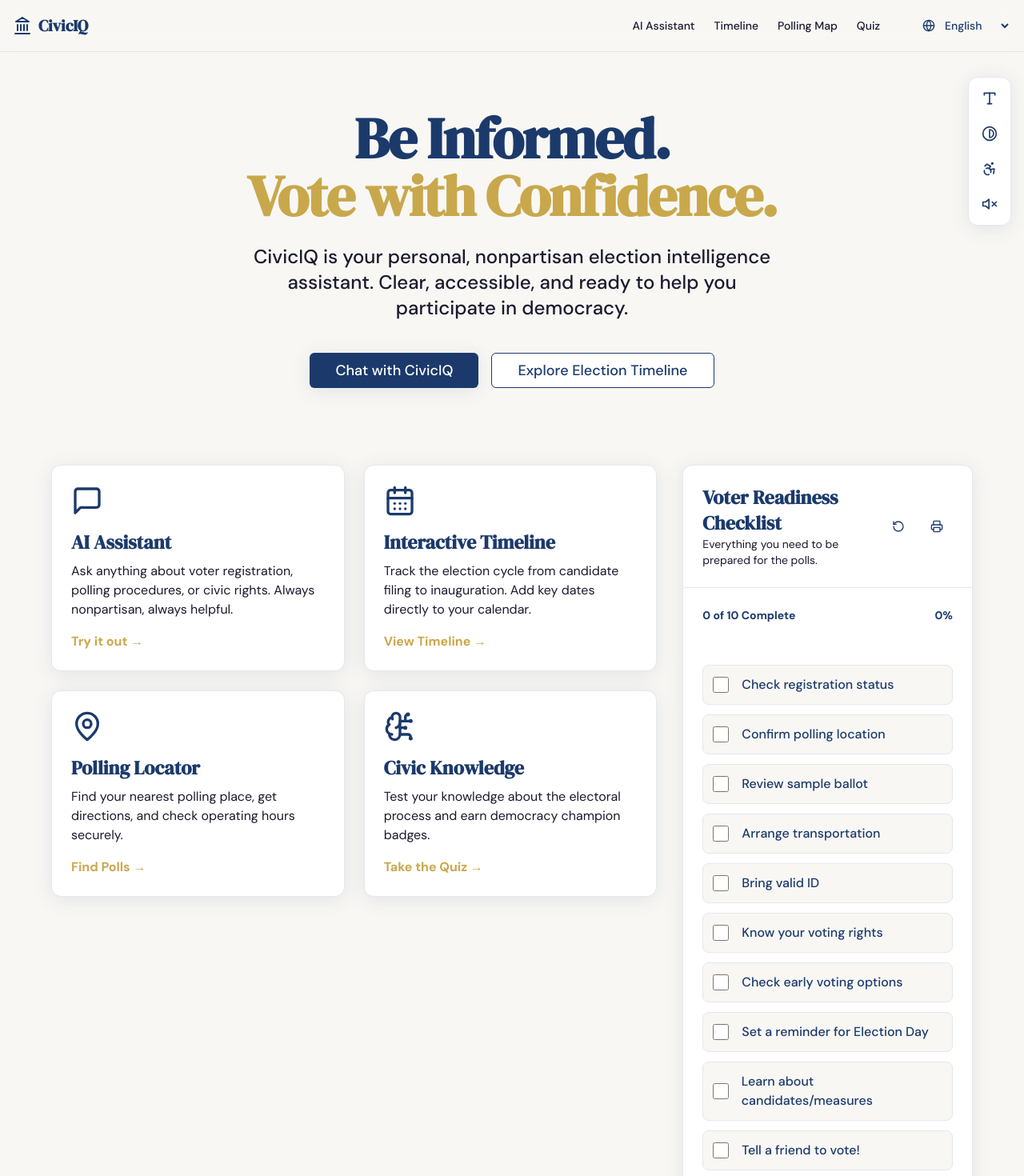
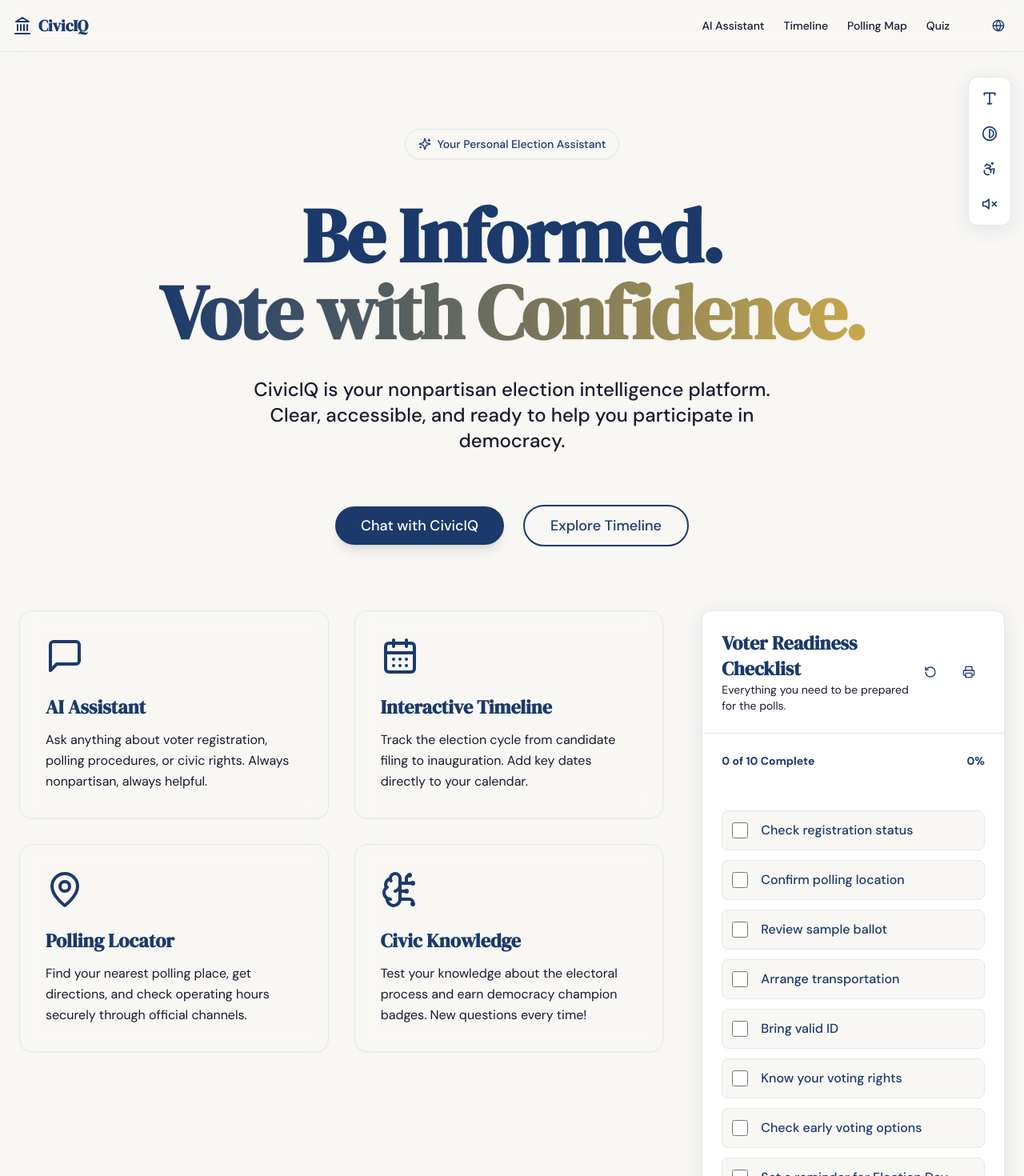
Before and after one commit to poorvishetty193/CivicIQ-Your-Election-Intelligence-Assistant, a Next.js app: page / in a window 1280 px wide. Shown: the top 1470 px of the page at 80% size. Built offline with nearby package versions, Linux system fonts and the light colour scheme.

Commit message:
Fix error

```diff
--- a/app/api/chat/route.ts
+++ b/app/api/chat/route.ts
@@ -30,7 +30,8 @@ export async function POST(req: Request) {
     return new StreamingTextResponse(stream)
   } catch (error: any) {
     console.error("Gemini Chat Error:", error)
-    return new Response(JSON.stringify({ error: error.message }), {
+
+    return new Response(JSON.stringify({ error: error.message || "An unknown error occurred with the Gemini API." }), {
       status: 500,
       headers: { "Content-Type": "application/json" },
     })
--- a/app/page.tsx
+++ b/app/page.tsx
@@ -1,80 +1,89 @@
 import Link from "next/link"
 import { Button } from "@/components/ui/button"
-import { MessageSquare, MapPin, CalendarDays, BrainCircuit } from "lucide-react"
+import { MessageSquare, MapPin, CalendarDays, BrainCircuit, Sparkles } from "lucide-react"
 import { VoterChecklist } from "@/components/VoterChecklist"
 
 export default function Home() {
   return (
-    <div className="flex-1 flex flex-col items-center p-6 text-center">
-      <div className="max-w-6xl w-full space-y-12 py-12">
+    <div className="flex-1 flex flex-col items-center pb-12 w-full relative">
+      {/* Background Gradients */}
+      <div className="absolute inset-0 bg-[radial-gradient(ellipse_at_top_right,_var(--tw-gradient-stops))] from-primary/10 via-bg to-bg -z-10 pointer-events-none" />
+      <div className="absolute inset-0 bg-[radial-gradient(ellipse_at_bottom_left,_var(--tw-gradient-stops))] from-accent/10 via-transparent to-transparent -z-10 pointer-events-none" />
+
+      <div className="max-w-7xl w-full px-6 space-y-20 py-16 md:py-24">
 
         {/* Hero Section */}
-        <section className="space-y-6 animate-in fade-in slide-in-from-bottom-4 duration-700">
-          <h1 className="text-5xl md:text-7xl font-bold tracking-tight">
-            Be Informed. <br/>
-            <span className="text-accent">Vote with Confidence.</span>
+        <section className="text-center space-y-8 animate-in fade-in slide-in-from-bottom-8 duration-1000 max-w-4xl mx-auto">
+          <div className="inline-flex items-center gap-2 px-4 py-2 rounded-full bg-primary/10 text-primary font-medium text-sm mb-4 border border-primary/20 shadow-sm">
+            <Sparkles className="h-4 w-4" />
+            <span>Your Personal Election Assistant</span>
+          </div>
+          <h1 className="text-6xl md:text-8xl font-bold tracking-tight text-primary leading-tight">
+            Be Informed.<br/>
+            <span className="text-transparent bg-clip-text bg-gradient-to-r from-primary to-accent drop-shadow-sm">
+              Vote with Confidence.
+            </span>
           </h1>
-          <p className="text-xl md:text-2xl text-primary/80 max-w-2xl mx-auto font-medium">
-            CivicIQ is your personal, nonpartisan election intelligence assistant.
+          <p className="text-xl md:text-2xl text-primary/80 max-w-2xl mx-auto font-medium leading-relaxed">
+            CivicIQ is your nonpartisan election intelligence platform.
             Clear, accessible, and ready to help you participate in democracy.
           </p>
-          <div className="flex flex-wrap items-center justify-center gap-4 pt-4">
-            <Button size="lg" asChild className="text-lg shadow-custom hover:-translate-y-1 transition-transform">
+          <div className="flex flex-wrap items-center justify-center gap-6 pt-8">
+            <Button size="lg" asChild className="text-lg px-8 py-6 rounded-full shadow-lg hover:shadow-xl hover:-translate-y-1 transition-all duration-300">
               <Link href="/chat">Chat with CivicIQ</Link>
             </Button>
-            <Button size="lg" variant="outline" asChild className="text-lg bg-surface hover:-translate-y-1 transition-transform">
-              <Link href="/timeline">Explore Election Timeline</Link>
+            <Button size="lg" variant="outline" asChild className="text-lg px-8 py-6 rounded-full bg-surface/50 backdrop-blur-sm border-2 hover:-translate-y-1 transition-all duration-300">
+              <Link href="/timeline">Explore Timeline</Link>
             </Button>
           </div>
         </section>
 
         {/* Feature Grid & Checklist */}
-        <div className="grid grid-cols-1 lg:grid-cols-3 gap-8 pt-12 text-left">
-          <div className="lg:col-span-2 space-y-8">
-            <div className="grid grid-cols-1 md:grid-cols-2 gap-6">
-              <div className="bg-surface p-6 rounded-custom shadow-custom border border-primary/5 hover:border-primary/20 transition-colors">
-                <MessageSquare className="h-10 w-10 text-primary mb-4" />
-                <h2 className="text-2xl font-bold mb-2">AI Assistant</h2>
-                <p className="text-primary/70 mb-4">
+        <div className="grid grid-cols-1 xl:grid-cols-3 gap-12 text-left items-start">
+          <div className="xl:col-span-2">
+            <div className="grid grid-cols-1 md:grid-cols-2 gap-8">
+              <Link href="/chat" className="group block bg-surface/80 backdrop-blur-md p-8 rounded-2xl shadow-sm border border-primary/10 hover:border-primary/30 hover:shadow-lg transition-all duration-300 relative overflow-hidden">
+                <div className="absolute top-0 right-0 w-32 h-32 bg-primary/5 rounded-bl-full -z-10 transition-transform group-hover:scale-110" />
+                <MessageSquare className="h-12 w-12 text-primary mb-6 group-hover:scale-110 transition-transform duration-300" />
+                <h2 className="text-2xl font-bold mb-3 text-primary group-hover:text-accent transition-colors">AI Assistant</h2>
+                <p className="text-primary/70 leading-relaxed">
                   Ask anything about voter registration, polling procedures, or civic rights. Always nonpartisan, always helpful.
                 </p>
-                <Link href="/chat" className="text-accent font-bold hover:underline">Try it out &rarr;</Link>
-              </div>
+              </Link>
 
-              <div className="bg-surface p-6 rounded-custom shadow-custom border border-primary/5 hover:border-primary/20 transition-colors">
-                <CalendarDays className="h-10 w-10 text-primary mb-4" />
-                <h2 className="text-2xl font-bold mb-2">Interactive Timeline</h2>
-                <p className="text-primary/70 mb-4">
+              <Link href="/timeline" className="group block bg-surface/80 backdrop-blur-md p-8 rounded-2xl shadow-sm border border-primary/10 hover:border-primary/30 hover:shadow-lg transition-all duration-300 relative overflow-hidden">
+                <div className="absolute top-0 right-0 w-32 h-32 bg-primary/5 rounded-bl-full -z-10 transition-transform group-hover:scale-110" />
+                <CalendarDays className="h-12 w-12 text-primary mb-6 group-hover:scale-110 transition-transform duration-300" />
+                <h2 className="text-2xl font-bold mb-3 text-primary group-hover:text-accent transition-colors">Interactive Timeline</h2>
+                <p className="text-primary/70 leading-relaxed">
                   Track the election cycle from candidate filing to inauguration. Add key dates directly to your calendar.
                 </p>
-                <Link href="/timeline" className="text-accent font-bold hover:underline">View Timeline &rarr;</Link>
-              </div>
+              </Link>
 
-              <div className="bg-surface p-6 rounded-custom shadow-custom border border-primary/5 hover:border-primary/20 transition-colors">
-                <MapPin className="h-10 w-10 text-primary mb-4" />
-                <h2 className="text-2xl font-bold mb-2">Polling Locator</h2>
-                <p className="text-primary/70 mb-4">
-                  Find your nearest polling place, get directions, and check operating hours securely.
+              <Link href="/polling" className="group block bg-surface/80 backdrop-blur-md p-8 rounded-2xl shadow-sm border border-primary/10 hover:border-primary/30 hover:shadow-lg transition-all duration-300 relative overflow-hidden">
+                <div className="absolute top-0 right-0 w-32 h-32 bg-primary/5 rounded-bl-full -z-10 transition-transform group-hover:scale-110" />
+                <MapPin className="h-12 w-12 text-primary mb-6 group-hover:scale-110 transition-transform duration-300" />
+                <h2 className="text-2xl font-bold mb-3 text-primary group-hover:text-accent transition-colors">Polling Locator</h2>
+                <p className="text-primary/70 leading-relaxed">
+                  Find your nearest polling place, get directions, and check operating hours securely through official channels.
                 </p>
-                <Link href="/polling" className="text-accent font-bold hover:underline">Find Polls &rarr;</Link>
-              </div>
+              </Link>
 
-              <div className="bg-surface p-6 rounded-custom shadow-custom border border-primary/5 hover:border-primary/20 transition-colors">
-                <BrainCircuit className="h-10 w-10 text-primary mb-4" />
-                <h2 className="text-2xl font-bold mb-2">Civic Knowledge</h2>
-                <p className="text-primary/70 mb-4">
-                  Test your knowledge about the electoral process and earn democracy champion badges.
+              <Link href="/quiz" className="group block bg-surface/80 backdrop-blur-md p-8 rounded-2xl shadow-sm border border-primary/10 hover:border-primary/30 hover:shadow-lg transition-all duration-300 relative overflow-hidden">
+                <div className="absolute top-0 right-0 w-32 h-32 bg-primary/5 rounded-bl-full -z-10 transition-transform group-hover:scale-110" />
+                <BrainCircuit className="h-12 w-12 text-primary mb-6 group-hover:scale-110 transition-transform duration-300" />
+                <h2 className="text-2xl font-bold mb-3 text-primary group-hover:text-accent transition-colors">Civic Knowledge</h2>
+                <p className="text-primary/70 leading-relaxed">
+                  Test your knowledge about the electoral process and earn democracy champion badges. New questions every time!
                 </p>
-                <Link href="/quiz" className="text-accent font-bold hover:underline">Take the Quiz &rarr;</Link>
-              </div>
+              </Link>
             </div>
           </div>
 
-          <div className="lg:col-span-1">
+          <div className="xl:col-span-1 sticky top-24">
             <VoterChecklist />
           </div>
         </div>
-
       </div>
     </div>
   )
--- a/components/LanguageSelector.tsx
+++ b/components/LanguageSelector.tsx
@@ -1,50 +1,61 @@
 "use client"
 
-import { useState, useEffect } from "react"
+import { useEffect } from "react"
 import { Globe } from "lucide-react"
-
-const LANGUAGES = [
-  { code: "en", name: "English" },
-  { code: "es", name: "Español" },
-  { code: "fr", name: "Français" },
-  { code: "hi", name: "हिन्दी" },
-  { code: "zh", name: "中文" },
-  { code: "ar", name: "العربية" },
-  { code: "pt", name: "Português" },
-  { code: "tl", name: "Tagalog" },
-]
+import Script from "next/script"
 
 export function LanguageSelector() {
-  const [lang, setLang] = useState("en")
-
+  // Initialize Google Translate widget
   useEffect(() => {
-    const savedLang = localStorage.getItem("civiciq_lang")
-    if (savedLang) setLang(savedLang)
+    // @ts-ignore
+    window.googleTranslateElementInit = () => {
+      // @ts-ignore
+      new window.google.translate.TranslateElement(
+        // @ts-ignore
+        { pageLanguage: "en", includedLanguages: "en,kn,hi", layout: window.google.translate.TranslateElement.InlineLayout.SIMPLE },
+        "google_translate_element"
+      )
+    }
   }, [])
-
-  const handleChange = (e: React.ChangeEvent<HTMLSelectElement>) => {
-    const newLang = e.target.value
-    setLang(newLang)
-    localStorage.setItem("civiciq_lang", newLang)
-    // Trigger translation logic here or reload
-    window.location.reload()
-  }
 
   return (
     <div className="flex items-center gap-2">
       <Globe className="h-4 w-4 text-primary" />
-      <select
-        value={lang}
-        onChange={handleChange}
-        className="bg-transparent border-none text-sm font-medium text-primary outline-none focus:ring-2 focus:ring-primary rounded"
-        aria-label="Select language"
-      >
-        {LANGUAGES.map((l) => (
-          <option key={l.code} value={l.code}>
-            {l.name}
-          </option>
-        ))}
-      </select>
+      <div id="google_translate_element" className="overflow-hidden h-8 flex items-center"></div>
+
+      {/* Global CSS to style the Google Translate widget and hide the top banner */}
+      <style dangerouslySetInnerHTML={{__html: `
+        .goog-te-gadget {
+          font-family: inherit !important;
+          font-size: 0px !important;
+          color: transparent !important;
+        }
+        .goog-te-gadget .goog-te-combo {
+          font-size: 14px !important;
+          color: var(--color-primary);
+          background-color: transparent;
+          border: none;
+          outline: none;
+          cursor: pointer;
+          font-weight: 500;
+        }
+        .goog-logo-link {
+          display:none !important;
+        }
+        .goog-te-gadget img {
+          display: none !important;
+        }
+        .goog-te-banner-frame.skiptranslate {
+          display: none !important;
+        }
+        body {
+          top: 0px !important;
+        }
+      `}} />
+      <Script
+        src="https://translate.google.com/translate_a/element.js?cb=googleTranslateElementInit"
+        strategy="lazyOnload"
+      />
     </div>
   )
 }
--- a/lib/gemini.ts
+++ b/lib/gemini.ts
@@ -3,5 +3,5 @@ import { GoogleGenerativeAI } from "@google/generative-ai";
 const genAI = new GoogleGenerativeAI(process.env.GEMINI_API_KEY || "");
 
 export const geminiModel = genAI.getGenerativeModel({
-  model: "gemini-2.0-flash", // Use 2.0 Flash
+  model: "gemini-flash-latest", // Using gemini-flash-latest to avoid 404s on deprecated models
 });
--- a/package.json
+++ b/package.json
@@ -29,6 +29,8 @@
     "next": "14.2.3",
     "react": "^18",
     "react-dom": "^18",
+    "react-markdown": "^10.1.0",
+    "remark-gfm": "^4.0.1",
     "tailwind-merge": "^2.3.0",
     "zod": "^3.23.8"
   },
```
Also changed, not shown: components/ChatInterface.tsx (+28 -4 lines), components/PollingMap.tsx (+3 -6 lines), components/QuizEngine.tsx (+18 -9 lines), lib/election-data.ts (+37 -10 lines), 2 other files (tests, documents, lock files or other folders).
